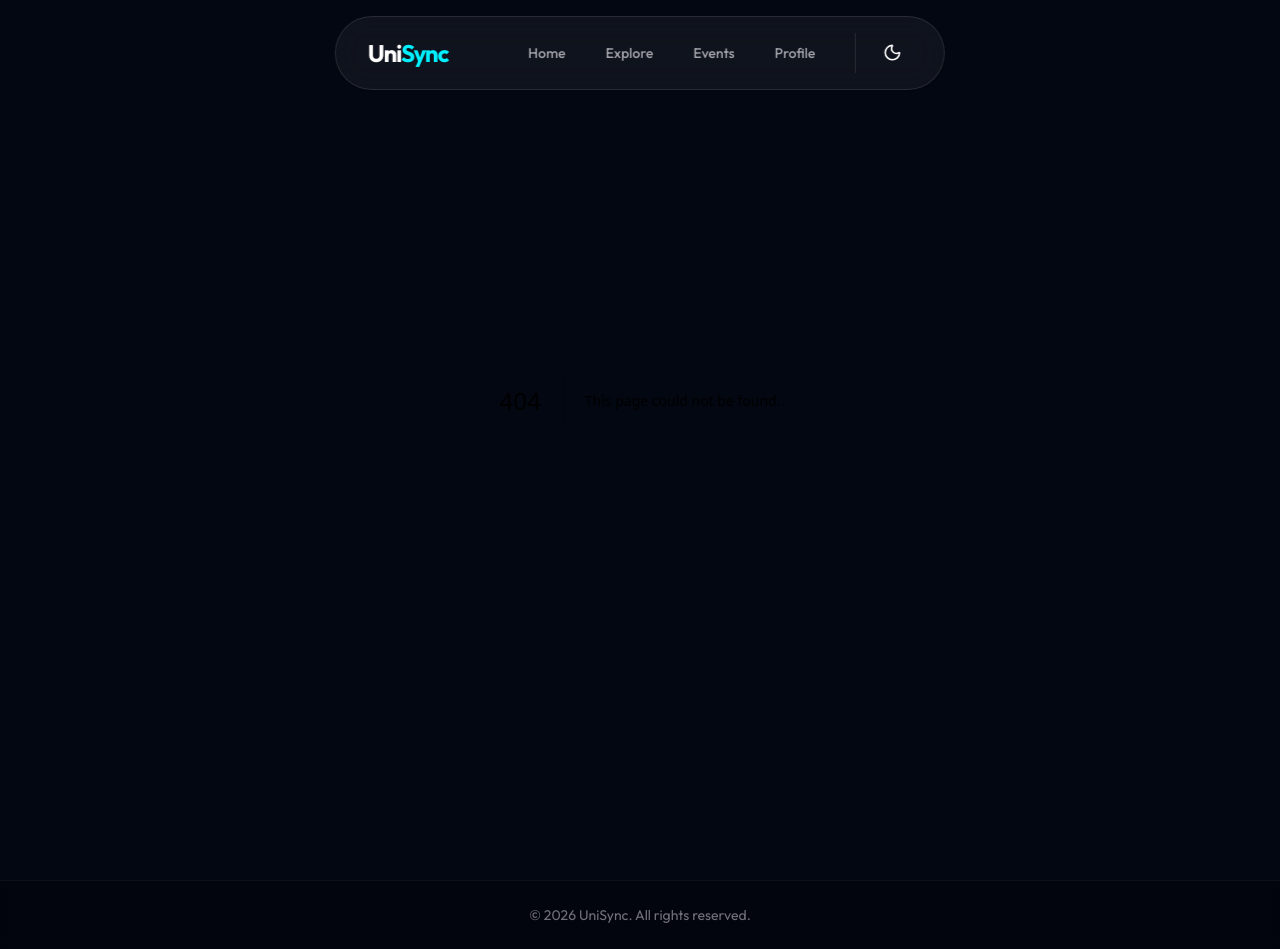
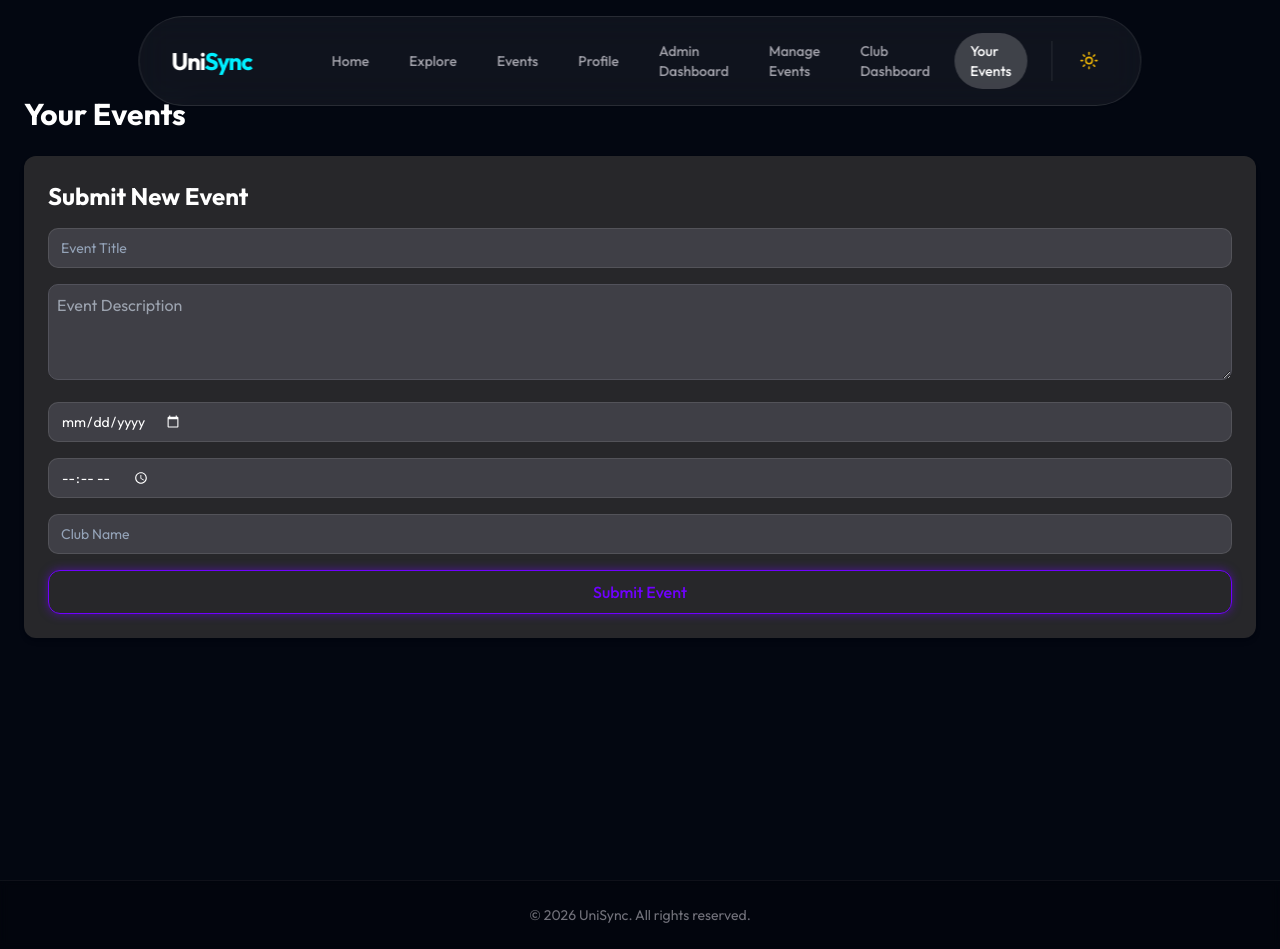
Before and after one commit to arandomjss/Unisync, a Next.js app: page /club/events in a window 1280 px wide. Before the commit this address had no page. Built offline with nearby package versions, Linux system fonts and the light colour scheme.

Commit message:
added frontend for admins and club heads , minor ui fixes

```diff
--- /dev/null
+++ b/app/admin/events/page.tsx
@@ -0,0 +1,10 @@
+import EventTable from "@/components/admin/EventTable";
+
+export default function AdminEvents() {
+  return (
+    <main className="min-h-screen bg-background p-6 pt-24">
+      <h1 className="text-3xl font-bold text-zinc-800 dark:text-white mb-6">Manage Events</h1>
+      <EventTable className="glass-card" />
+    </main>
+  );
+}
--- /dev/null
+++ b/app/admin/page.tsx
@@ -0,0 +1,44 @@
+import GlassCard from "@/components/GlassCard";
+import EventTable from "@/components/admin/EventTable";
+
+export default function AdminDashboard() {
+  return (
+    <main className="min-h-screen bg-background p-6 pt-24">
+      <h1 className="text-3xl font-bold text-zinc-800 dark:text-white mb-6">Admin Dashboard</h1>
+
+      {/* Overview Cards */}
+      <div className="grid grid-cols-1 md:grid-cols-3 gap-6">
+        <GlassCard className="p-6 glass-card">
+          <h2 className="text-xl font-semibold text-zinc-800 dark:text-white">Total Events</h2>
+          <p className="text-3xl font-bold text-neon-blue">42</p>
+        </GlassCard>
+        <GlassCard className="p-6 glass-card">
+          <h2 className="text-xl font-semibold text-zinc-800 dark:text-white">Active Clubs</h2>
+          <p className="text-3xl font-bold text-neon-purple">12</p>
+        </GlassCard>
+        <GlassCard className="p-6 glass-card">
+          <h2 className="text-xl font-semibold text-zinc-800 dark:text-white">Pending Approvals</h2>
+          <p className="text-3xl font-bold text-neon-yellow">5</p>
+        </GlassCard>
+      </div>
+
+      {/* Event Management Section */}
+      <div className="mt-10">
+        <h2 className="text-2xl font-bold text-zinc-800 dark:text-white mb-4">Pending Events</h2>
+        <EventTable className="glass-card" />
+      </div>
+
+      {/* Placeholder for Club Management */}
+      <div className="mt-10">
+        <h2 className="text-2xl font-bold text-zinc-800 dark:text-white mb-4">Club Management</h2>
+        <p className="text-zinc-600 dark:text-zinc-400">Feature coming soon...</p>
+      </div>
+
+      {/* Placeholder for User Management */}
+      <div className="mt-10">
+        <h2 className="text-2xl font-bold text-zinc-800 dark:text-white mb-4">User Management</h2>
+        <p className="text-zinc-600 dark:text-zinc-400">Feature coming soon...</p>
+      </div>
+    </main>
+  );
+}
--- /dev/null
+++ b/app/club/dashboard/page.tsx
@@ -0,0 +1,45 @@
+import GlassCard from "@/components/GlassCard";
+
+export default function ClubDashboard() {
+  return (
+    <main className="min-h-screen bg-background p-6 pt-24">
+      <h1 className="text-3xl font-bold text-zinc-800 dark:text-white mb-6">Club Dashboard</h1>
+      <div className="grid grid-cols-1 md:grid-cols-2 gap-6">
+        <GlassCard className="p-6 glass-card">
+          <h2 className="text-xl font-semibold text-zinc-800 dark:text-white">Upcoming Events</h2>
+          <p className="text-3xl font-bold text-neon-blue">3</p>
+        </GlassCard>
+        <GlassCard className="p-6 glass-card">
+          <h2 className="text-xl font-semibold text-zinc-800 dark:text-white">Total Members</h2>
+          <p className="text-3xl font-bold text-neon-purple">25</p>
+        </GlassCard>
+      </div>
+      <div className="mt-10">
+        <h2 className="text-2xl font-bold text-zinc-800 dark:text-white mb-4">Your Events</h2>
+        <div className="glass-card p-4 rounded-lg shadow-md">
+          <table className="w-full text-left">
+            <thead>
+              <tr className="border-b border-zinc-200 dark:border-zinc-700">
+                <th className="py-2 px-4 text-zinc-600 dark:text-zinc-400">Event Name</th>
+                <th className="py-2 px-4 text-zinc-600 dark:text-zinc-400">Date</th>
+                <th className="py-2 px-4 text-zinc-600 dark:text-zinc-400">Status</th>
+              </tr>
+            </thead>
+            <tbody>
+              <tr className="border-b border-zinc-200 dark:border-zinc-700">
+                <td className="py-2 px-4 text-zinc-800 dark:text-white">Tech Talk</td>
+                <td className="py-2 px-4 text-zinc-800 dark:text-white">2026-02-10</td>
+                <td className="py-2 px-4 text-yellow-500">Pending</td>
+              </tr>
+              <tr>
+                <td className="py-2 px-4 text-zinc-800 dark:text-white">Spring Fest</td>
+                <td className="py-2 px-4 text-zinc-800 dark:text-white">2026-03-05</td>
+                <td className="py-2 px-4 text-green-500">Approved</td>
+              </tr>
+            </tbody>
+          </table>
+        </div>
+      </div>
+    </main>
+  );
+}
--- /dev/null
+++ b/app/club/events/page.tsx
@@ -0,0 +1,10 @@
+import EventSubmissionForm from "@/components/club/EventSubmissionForm";
+
+export default function ClubEvents() {
+  return (
+    <main className="min-h-screen bg-background p-6 pt-24">
+      <h1 className="text-3xl font-bold text-zinc-800 dark:text-white mb-6">Your Events</h1>
+      <EventSubmissionForm className="glass-card" />
+    </main>
+  );
+}
--- a/app/globals.css
+++ b/app/globals.css
@@ -93,7 +93,7 @@
 }
 
 .glass-card {
-  @apply bg-white/80 dark:bg-zinc-900/60 backdrop-blur-xl border border-zinc-200 dark:border-white/10 shadow-lg dark:shadow-xl;
+  @apply bg-card dark:bg-card backdrop-blur-xl border border-zinc-200 dark:border-white/10 shadow-lg dark:shadow-xl;
 }
 
 .text-gradient {
--- a/app/page.tsx
+++ b/app/page.tsx
@@ -74,7 +74,7 @@ export default function Home() {
         <div className="absolute inset-y-0 right-0 w-20 bg-gradient-to-l from-background to-transparent z-10" />
 
         <div className="flex w-full overflow-hidden whitespace-nowrap">
-          <div className="animate-ticker flex items-center gap-12 text-zinc-400 dark:text-zinc-600 font-bold text-4xl uppercase tracking-widest opacity-30 select-none">
+          <div className="animate-ticker flex items-center gap-12 text-zinc-500 dark:text-zinc-500 font-bold text-4xl uppercase tracking-widest opacity-30 select-none">
             {[...Array(2)].map((_, i) => (
               <div key={i} className="flex gap-12">
                 <span>Hackathons</span> <span className="text-neon-blue">●</span>
--- a/app/profile/page.tsx
+++ b/app/profile/page.tsx
@@ -40,8 +40,8 @@ export default function ProfilePage() {
   const [bio, setBio] = useState(mockUser.bio);
 
   return (
-    <div className="min-h-screen bg-gradient-to-br from-zinc-950 via-zinc-900 to-zinc-950 flex flex-col items-center py-12 px-2 mt-24">
-      <GlassCard className="w-full max-w-4xl mx-auto p-0 overflow-visible">
+    <div className="min-h-screen bg-background flex flex-col items-center py-12 px-2 mt-24">
+      <GlassCard className="w-full max-w-4xl mx-auto p-0 overflow-visible glass-card text-zinc-800 dark:text-zinc-300">
         {/* Header */}
         <div className="flex flex-col md:flex-row items-center md:items-start gap-8 p-8 pb-4">
           {/* Avatar Placeholder */}
@@ -51,7 +51,7 @@ export default function ProfilePage() {
           {/* Info */}
           <div className="flex-1 flex flex-col gap-2">
             <div className="flex items-center gap-2">
-              <h2 className="text-3xl font-bold text-white flex items-center gap-2">
+              <h2 className="text-3xl font-bold text-zinc-800 dark:text-white flex items-center gap-2">
                 {mockUser.name}
                 {mockUser.verified && <BadgeCheck className="text-neon-blue" size={22} />}
               </h2>
@@ -68,11 +68,11 @@ export default function ProfilePage() {
               <Input
                 value={bio}
                 onChange={e => setBio(e.target.value)}
-                className="mt-2"
+                className="mt-2 bg-zinc-200 text-zinc-800 dark:bg-zinc-700 dark:text-white"
                 maxLength={120}
               />
             ) : (
-              <p className="mt-2 text-zinc-300">{bio}</p>
+              <p className="mt-2 text-zinc-600 dark:text-zinc-300">{bio}</p>
             )}
             <div className="flex flex-wrap gap-2 mt-2">
               {mockUser.interests.map((interest) => (
@@ -89,22 +89,22 @@ export default function ProfilePage() {
         <div className="grid grid-cols-1 md:grid-cols-3 gap-6 p-8 pt-0">
           {/* Clubs */}
           <div>
-            <h3 className="text-lg font-bold text-white mb-2 flex items-center gap-2"><Users size={18} />Clubs</h3>
+            <h3 className="text-lg font-bold text-zinc-700 dark:text-white mb-2 flex items-center gap-2"><Users size={18} />Clubs</h3>
             <ul className="space-y-2">
               {mockUser.clubs.map((club) => (
                 <li key={club.name} className="flex items-center gap-2">
                   <span className={`w-3 h-3 rounded-full ${club.color}`}></span>
-                  <span className="text-zinc-100 text-sm">{club.name}</span>
+                  <span className="text-zinc-700 dark:text-zinc-100 text-sm">{club.name}</span>
                 </li>
               ))}
             </ul>
           </div>
           {/* Achievements */}
           <div>
-            <h3 className="text-lg font-bold text-white mb-2 flex items-center gap-2"><Star size={18} />Achievements</h3>
+            <h3 className="text-lg font-bold text-zinc-700 dark:text-white mb-2 flex items-center gap-2"><Star size={18} />Achievements</h3>
             <ul className="space-y-2">
               {mockUser.achievements.map((ach, i) => (
-                <li key={i} className="flex items-center gap-2 text-zinc-100 text-sm">
+                <li key={i} className="flex items-center gap-2 text-zinc-700 dark:text-zinc-100 text-sm">
                   {ach.icon}
                   {ach.label}
                 </li>
@@ -113,10 +113,10 @@ export default function ProfilePage() {
           </div>
           {/* Upcoming Events */}
           <div>
-            <h3 className="text-lg font-bold text-white mb-2 flex items-center gap-2"><Calendar size={18} />Upcoming Events</h3>
+            <h3 className="text-lg font-bold text-zinc-700 dark:text-white mb-2 flex items-center gap-2"><Calendar size={18} />Upcoming Events</h3>
             <ul className="space-y-2">
               {mockUser.upcomingEvents.map((event, i) => (
-                <li key={i} className="flex flex-col gap-1 bg-white/5 rounded-lg p-2 border border-white/10">
+                <li key={i} className="flex flex-col gap-1 glass rounded-lg p-2">
                   <span className="font-semibold text-neon-blue text-sm">{event.title}</span>
                   <span className="text-xs text-zinc-400">{event.date} • {event.club}</span>
                 </li>
@@ -126,10 +126,10 @@ export default function ProfilePage() {
         </div>
         {/* Past Events */}
         <div className="p-8 pt-0">
-          <h3 className="text-lg font-bold text-white mb-2 flex items-center gap-2"><Calendar size={18} />Past Events</h3>
+          <h3 className="text-lg font-bold text-zinc-700 dark:text-white mb-2 flex items-center gap-2"><Calendar size={18} />Past Events</h3>
           <div className="flex flex-wrap gap-4">
             {mockUser.pastEvents.map((event, i) => (
-              <div key={i} className="bg-white/5 rounded-lg p-3 border border-white/10 min-w-[180px]">
+              <div key={i} className="glass rounded-lg p-3 min-w-[180px]">
                 <span className="font-semibold text-neon-purple text-sm">{event.title}</span>
                 <div className="text-xs text-zinc-400">{event.date} • {event.club}</div>
               </div>
--- a/components/NavBar.tsx
+++ b/components/NavBar.tsx
@@ -12,6 +12,10 @@ const navItems = [
   { name: "Explore", href: "/explore", icon: Compass },
   { name: "Events", href: "/events", icon: Calendar },
   { name: "Profile", href: "/profile", icon: User },
+  { name: "Admin Dashboard", href: "/admin", icon: Compass },
+  { name: "Manage Events", href: "/admin/events", icon: Calendar },
+  { name: "Club Dashboard", href: "/club/dashboard", icon: User },
+  { name: "Your Events", href: "/club/events", icon: Calendar },
 ];
 
 export default function NavBar() {
@@ -39,11 +43,11 @@ export default function NavBar() {
                 {isActive && (
                   <motion.div
                     layoutId="desktop-nav"
-                    className="absolute inset-0 bg-black/10 dark:bg-white/10 rounded-full -z-10"
+                    className="absolute inset-0 bg-neon-blue/30 dark:bg-white/20 rounded-full -z-10"
                     transition={{ type: "spring", stiffness: 300, damping: 30 }}
                   />
                 )}
-                {item.name}
+                <span className={cn(isActive ? "text-black dark:text-white" : "text-zinc-600 dark:text-zinc-400")}>{item.name}</span>
               </Link>
             );
           })}
--- /dev/null
+++ b/components/admin/EventTable.tsx
@@ -0,0 +1,40 @@
+"use client";
+
+import React from "react";
+
+export default function EventTable() {
+  return (
+    <div className="bg-white dark:bg-zinc-800 p-4 rounded-lg shadow-md">
+      <table className="w-full text-left">
+        <thead>
+          <tr className="border-b border-zinc-200 dark:border-zinc-700">
+            <th className="py-2 px-4 text-zinc-600 dark:text-zinc-400">Event Name</th>
+            <th className="py-2 px-4 text-zinc-600 dark:text-zinc-400">Club</th>
+            <th className="py-2 px-4 text-zinc-600 dark:text-zinc-400">Date</th>
+            <th className="py-2 px-4 text-zinc-600 dark:text-zinc-400">Actions</th>
+          </tr>
+        </thead>
+        <tbody>
+          <tr className="border-b border-zinc-200 dark:border-zinc-700">
+            <td className="py-2 px-4 text-zinc-800 dark:text-white">Hackathon</td>
+            <td className="py-2 px-4 text-zinc-800 dark:text-white">IEEE Club</td>
+            <td className="py-2 px-4 text-zinc-800 dark:text-white">2026-02-15</td>
+            <td className="py-2 px-4">
+              <button className="text-green-500 hover:underline mr-2">Approve</button>
+              <button className="text-red-500 hover:underline">Reject</button>
+            </td>
+          </tr>
+          <tr>
+            <td className="py-2 px-4 text-zinc-800 dark:text-white">Workshop</td>
+            <td className="py-2 px-4 text-zinc-800 dark:text-white">ASDD Club</td>
+            <td className="py-2 px-4 text-zinc-800 dark:text-white">2026-02-20</td>
+            <td className="py-2 px-4">
+              <button className="text-green-500 hover:underline mr-2">Approve</button>
+              <button className="text-red-500 hover:underline">Reject</button>
+            </td>
+          </tr>
+        </tbody>
+      </table>
+    </div>
+  );
+}
--- /dev/null
+++ b/components/club/EventSubmissionForm.tsx
@@ -0,0 +1,59 @@
+"use client";
+
+import React, { useState } from "react";
+import { Input } from "@/components/ui/Input";
+import { Button } from "@/components/ui/Button";
+
+export default function EventSubmissionForm() {
+  const [title, setTitle] = useState("");
+  const [description, setDescription] = useState("");
+  const [date, setDate] = useState("");
+  const [time, setTime] = useState("");
+  const [club, setClub] = useState("");
+
+  const handleSubmit = (e: React.FormEvent) => {
+    e.preventDefault();
+    console.log({ title, description, date, time, club });
+  };
+
+  return (
+    <form onSubmit={handleSubmit} className="space-y-4 bg-white dark:bg-zinc-800 p-6 rounded-lg shadow-md">
+      <h2 className="text-2xl font-bold text-zinc-800 dark:text-white">Submit New Event</h2>
+      <Input
+        type="text"
+        placeholder="Event Title"
+        value={title}
+        onChange={(e) => setTitle(e.target.value)}
+        className="w-full bg-zinc-100 text-zinc-800 dark:bg-zinc-700 dark:text-white"
+      />
+      <textarea
+        placeholder="Event Description"
+        value={description}
+        onChange={(e) => setDescription(e.target.value)}
+        className="w-full h-24 bg-zinc-100 text-zinc-800 dark:bg-zinc-700 dark:text-white rounded-md border border-zinc-300 dark:border-zinc-600 p-2"
+      />
+      <Input
+        type="date"
+        value={date}
+        onChange={(e) => setDate(e.target.value)}
+        className="w-full bg-zinc-100 text-zinc-800 dark:bg-zinc-700 dark:text-white"
+      />
+      <Input
+        type="time"
+        value={time}
+        onChange={(e) => setTime(e.target.value)}
+        className="w-full bg-zinc-100 text-zinc-800 dark:bg-zinc-700 dark:text-white"
+      />
+      <Input
+        type="text"
+        placeholder="Club Name"
+        value={club}
+        onChange={(e) => setClub(e.target.value)}
+        className="w-full bg-zinc-100 text-zinc-800 dark:bg-zinc-700 dark:text-white"
+      />
+      <Button type="submit" variant="neon" className="w-full">
+        Submit Event
+      </Button>
+    </form>
+  );
+}
--- a/components/ui/ThemeToggle.tsx
+++ b/components/ui/ThemeToggle.tsx
@@ -1,22 +1,29 @@
 "use client";
 
 import * as React from "react";
-import { Moon, Sun } from "lucide-react";
+import { Sun, Moon } from "lucide-react";
 import { useTheme } from "next-themes";
 import { Button } from "@/components/ui/Button";
 
 export function ThemeToggle() {
     const { theme, setTheme } = useTheme();
 
+    const toggleTheme = () => {
+        setTheme(theme === "dark" ? "light" : "dark");
+    };
+
     return (
         <Button
             variant="ghost"
             size="icon"
-            onClick={() => setTheme(theme === "dark" ? "light" : "dark")}
+            onClick={toggleTheme}
             className="rounded-full w-10 h-10 hover:bg-black/5 dark:hover:bg-white/10"
         >
-            <Sun className="h-[1.2rem] w-[1.2rem] rotate-0 scale-100 transition-all dark:-rotate-90 dark:scale-0" />
-            <Moon className="absolute h-[1.2rem] w-[1.2rem] rotate-90 scale-0 transition-all dark:rotate-0 dark:scale-100 text-white" />
+            {theme === "dark" ? (
+                <Sun className="h-[1.2rem] w-[1.2rem] text-yellow-500 rotate-0 scale-100 transition-all" />
+            ) : (
+                <Moon className="h-[1.2rem] w-[1.2rem] text-zinc-800 rotate-90 scale-100 transition-all" />
+            )}
             <span className="sr-only">Toggle theme</span>
         </Button>
     );
```
Also changed, not shown: 1 other file (tests, documents, lock files or other folders).
